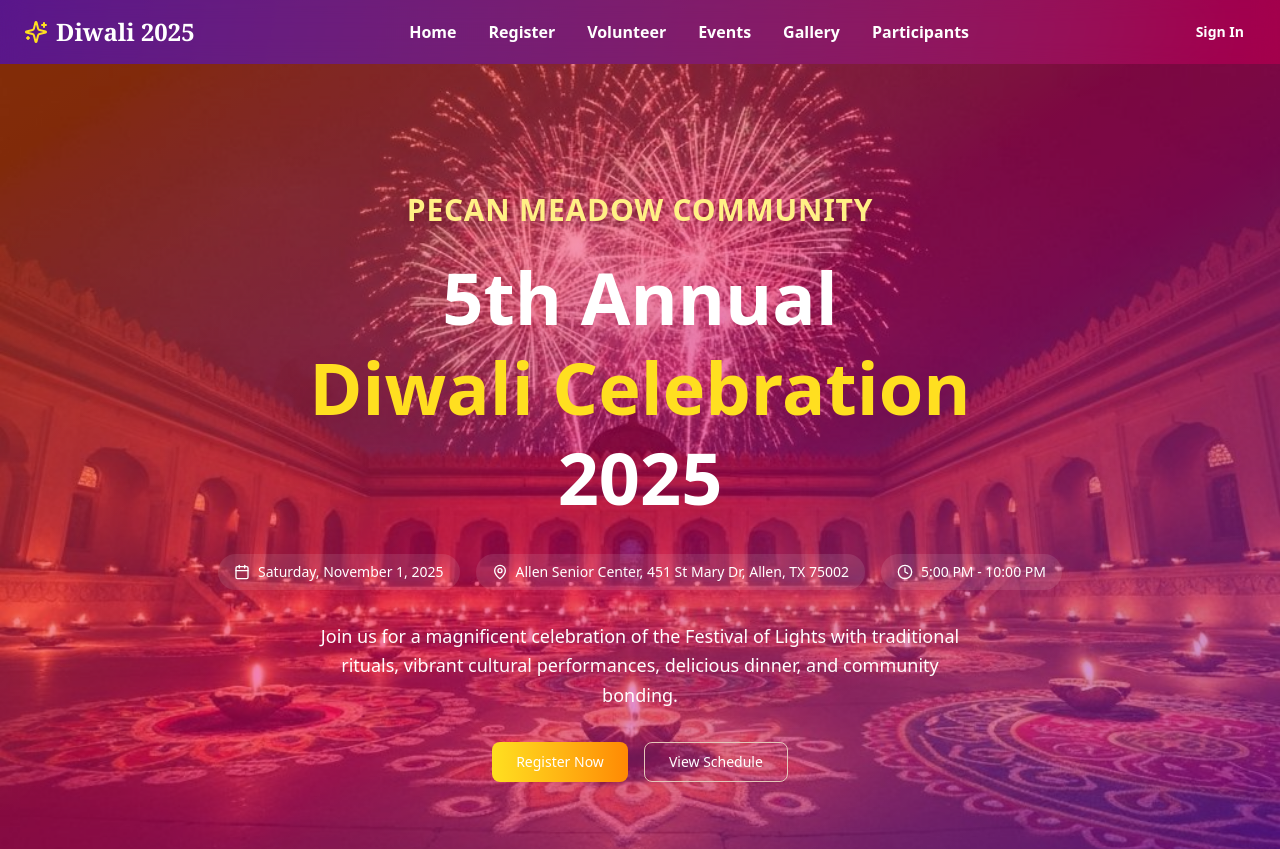
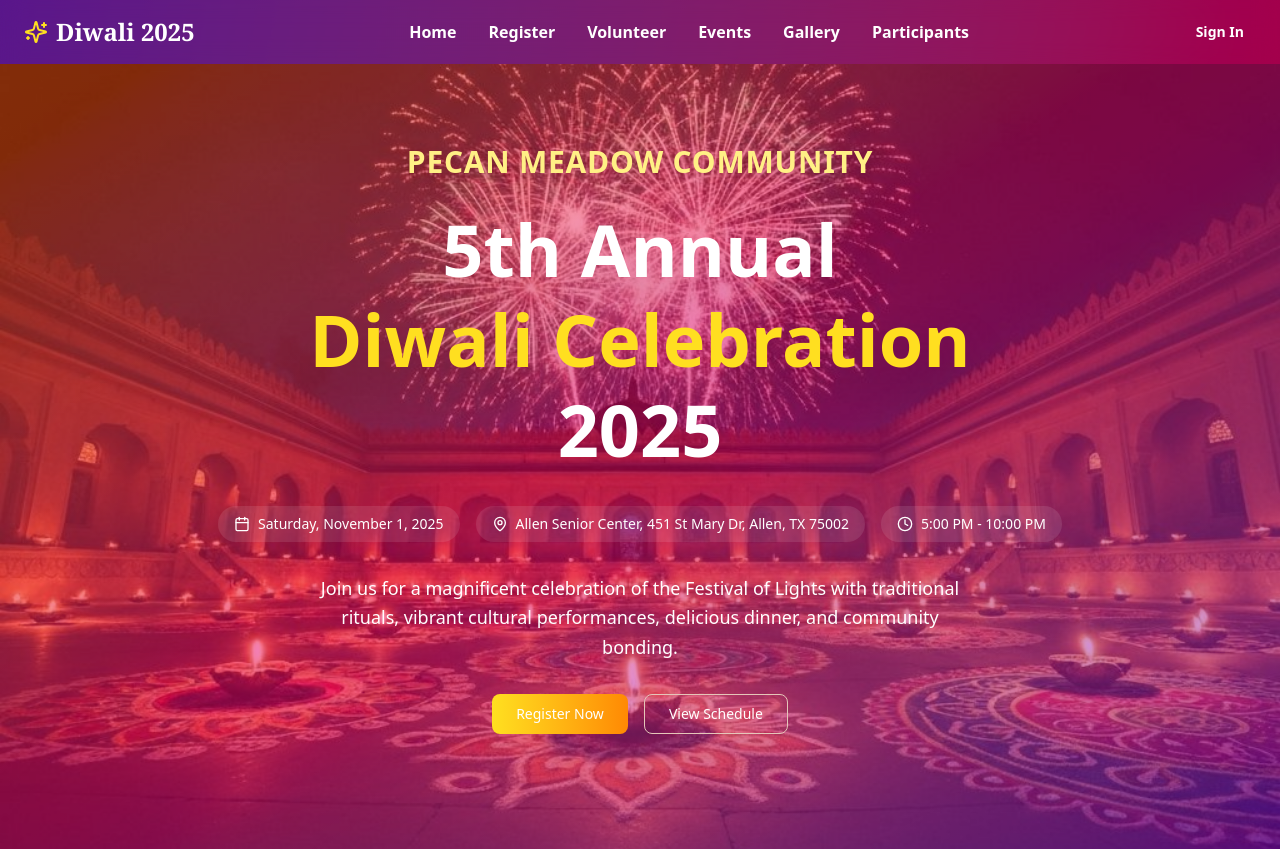
Before and after one commit to sundeepbobba1985/pm-diwali, a Next.js app: page / in a window 1280 px wide. Shown: the top 849 px of the page. Built offline with nearby package versions, Linux system fonts and the light colour scheme; a web font is replaced by a local one.

Commit message:
fix: remove top padding from hero section
Eliminate pink bar by setting hero section padding to 0.

Co-authored-by: anotherdevopsguy <15130927+sundeepbobba1985@users.noreply.github.com>

```diff
--- a/app/page.tsx
+++ b/app/page.tsx
@@ -360,7 +360,7 @@ export default function Page() {
           </div>
 
           {isMobileMenuOpen && (
-            <div className="md:hidden mt-4 pb-4 flex flex-col gap-3 border-t border-white/20 pt-4">
+            <div className="md:hidden mt-4 pb-4 flex flex-col gap-3 border-t border-white/20 pt-4 bg-purple-900/95 rounded-b-lg">
               <button
                 onClick={() => scrollToSection("home")}
                 className="text-base font-bold text-white hover:text-yellow-300 transition-colors text-left"
@@ -428,11 +428,11 @@ export default function Page() {
 
       <section
         id="home"
-        className="relative py-24 md:py-32 bg-gradient-to-br from-orange-600 via-pink-600 to-purple-700"
+        className="relative pt-0 pb-24 md:pb-32 bg-gradient-to-br from-orange-600 via-pink-600 to-purple-700"
       >
         <div className="absolute inset-0 bg-[url('/diwali-diyas-rangoli-fireworks.jpg')] opacity-50 bg-cover bg-center"></div>
         <div className="container mx-auto px-6 relative z-10">
-          <div className="max-w-4xl mx-auto text-center">
+          <div className="max-w-4xl mx-auto text-center pt-16 md:pt-20">
             <p className="text-2xl md:text-3xl font-bold text-yellow-200 mb-6 tracking-wide uppercase drop-shadow-lg">
               Pecan Meadow Community
             </p>
@@ -1000,6 +1000,9 @@ export default function Page() {
           </div>
           <p className="text-sm text-white/80">© 2025 Pecan Meadow Community. All rights reserved.</p>
           <p className="text-xs text-white/60 mt-2">Celebrating traditions, building community</p>
+          <p className="text-xs text-white/60 mt-3 flex items-center justify-center gap-1">
+            Built with <Heart className="w-3 h-3 text-red-400 fill-red-400" /> by Sundeep using Vercel
+          </p>
         </div>
       </footer>
 
```
